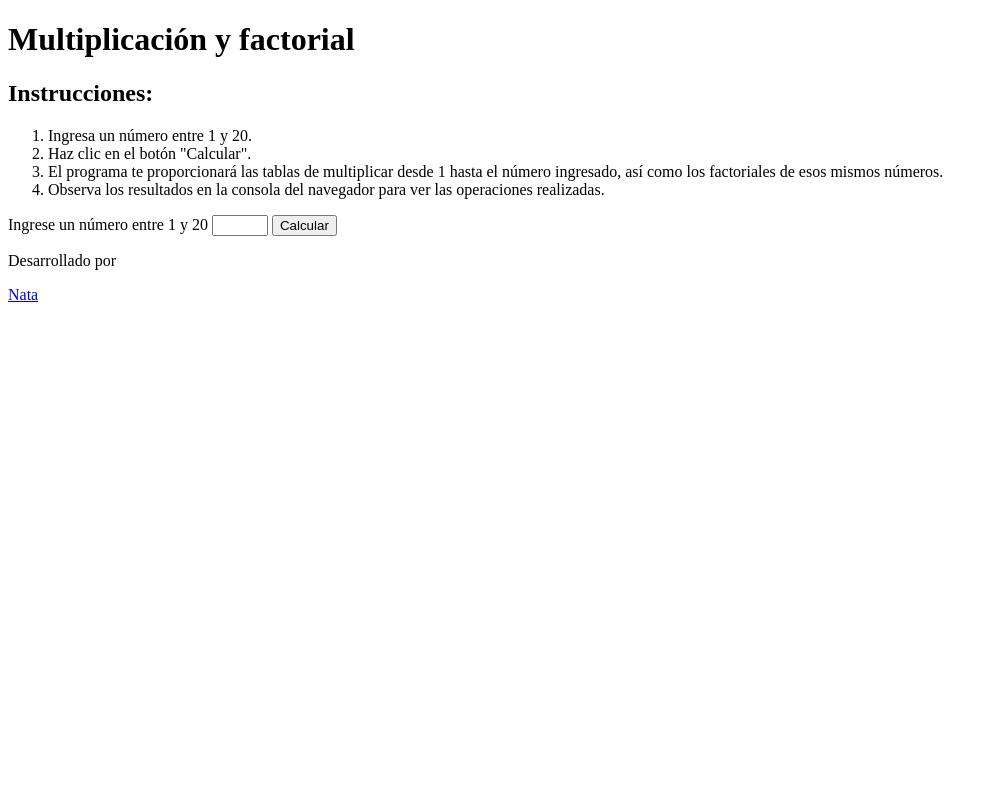
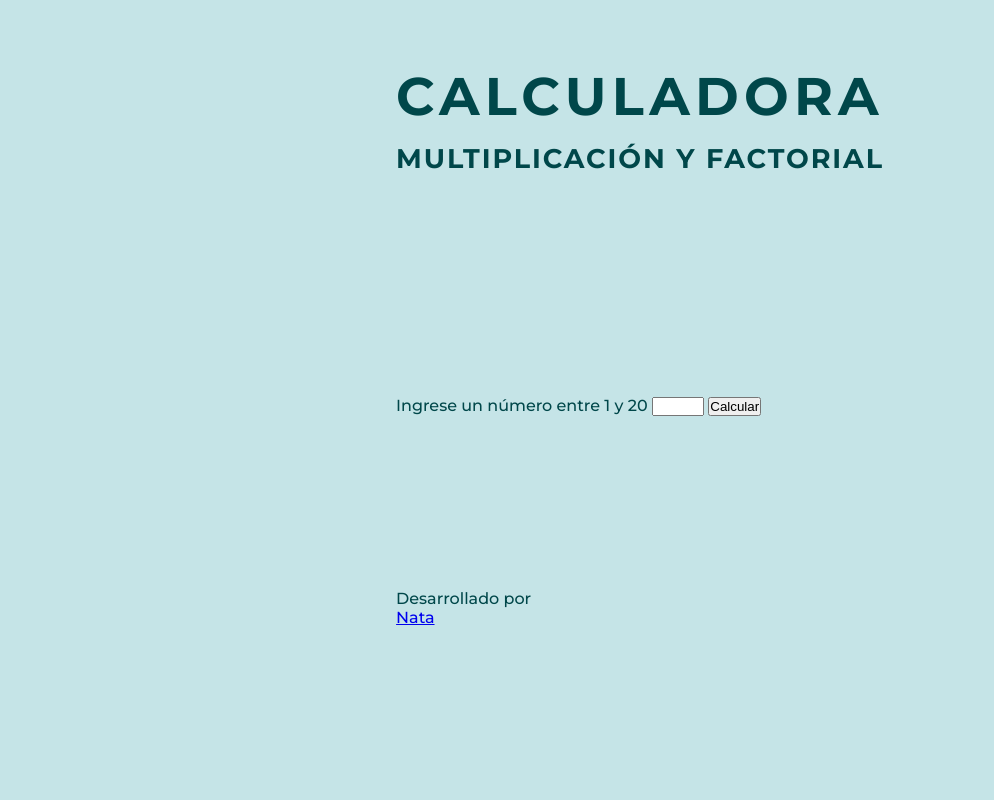
Before and after one commit to NataMellado/m3-desafio3, a plain HTML site: page index.html in a window 1280 px wide. Shown: the whole page, without its empty margins (0-994 px from the left). Drawn offline with Linux system fonts and the light colour scheme.

Commit message:
Update form in html, css and js.

```diff
--- a/assets/css/style.css
+++ b/assets/css/style.css
@@ -0,0 +1,73 @@
+:root {
+    /* colors */
+    --clr-primary: #C5E4E7;
+    --clr-secondary: #00474A;
+    --clr-tertiary: ##26C1AD;
+    --clr-nt-white: #FFFFFF;
+    --clr-nt-light: #F2F9FB;
+    /* fonts */
+    --ff-primary: 'Montserrat', sans-serif;
+    /* Font size */
+    --fs-h1: 3.31rem;
+    --fs-h2: 1.688rem;
+    /* font weight */
+    --fw-500: 500;
+    --fw-700: 700;
+    /* letter spacing */
+    --ls-h1: 0.084em;
+    --ls-h2: 0.07em;
+    /* border radius */
+    --br-1: 1.875rem;
+}
+
+/* Reset */
+* {
+    margin: 0;
+    padding: 0;
+    box-sizing: border-box;
+}
+
+body {
+    font-family: var(--ff-primary);
+    font-weight: var(--fw-500);
+    background-color: var(--clr-primary);
+    color: var(--clr-secondary);
+    display: grid;
+    justify-content: center;
+
+    min-height: 100dvh;
+}
+
+/* container */
+
+header,
+main,
+footer {
+    max-width: 1000px;
+}
+
+/* header */
+header h1 {
+    font-size: clamp(1rem, 8vw, var(--fs-h1));
+    font-weight: var(--fw-700);
+    text-align: center;
+    margin-top: clamp(2rem, 15vw, 4rem);
+    margin-bottom: 0.875rem;
+    letter-spacing: 5.25px;
+}
+
+header h2 {
+    font-size: clamp(1rem, 6vw, var(--fs-h2));
+    text-align: center;
+    letter-spacing: var(--ls-h2);
+    margin-bottom: 3rem;
+}
+
+
+
+
+
+.instructions ol {
+    list-style-position: inside;
+
+}
--- a/assets/js/script.js
+++ b/assets/js/script.js
@@ -39,10 +39,9 @@ const showTable = () => {
     // Una vez finalizado el ciclo agregar tabla al contenedor
     tableContainer.appendChild(table);
 
-    // Si el numero no es válido mostrar mensaje en consola y en el contenedor
+    // Si el numero no es válido mostrar mensaje en consola
   } else {
     console.log("Número fuera del rango (1-20)");
-    tableContainer.innerHTML = "<p>Número fuera del rango (1-20)</p>";
   }
 };
 
@@ -56,9 +55,12 @@ const validateNumber = (number) => {
 const calculateFactorial = (num) => {
   let factorial = 1;
   let factorialString = `${num}! = `;
-  for (let i = 1; i <= num; i++) {
+
+   for (let i = 1; i <= num; i++) {
     factorial *= i;
-    factorialString += i !== num ? `${i} * ` : `${i} = ${factorial}`;
+    factorialString += `${i}${i !== num ? ' * ' : ' = '}`;
   }
+
+  factorialString += factorial;
   return factorialString;
 };
--- a/index.html
+++ b/index.html
@@ -1,44 +1,39 @@
 <!DOCTYPE html>
 <html lang="es">
   <head>
-  <meta charset="UTF-8">
-  <meta name="viewport" content="width=device-width, initial-scale=1.0">
+    <meta charset="UTF-8" />
+    <meta name="viewport" content="width=device-width, initial-scale=1.0" />
     <title>Multiplicación</title>
-  <link rel="stylesheet" href="./assets/css/style.css">
+    <link rel="stylesheet" href="./assets/css/style.css" />
+    <link rel="preconnect" href="https://fonts.googleapis.com" />
+    <link rel="preconnect" href="https://fonts.gstatic.com" crossorigin />
+    <link
+      href="https://fonts.googleapis.com/css2?family=Montserrat:wght@500;700&display=swap"
+      rel="stylesheet"
+    />
   </head>
   <body>
     <header>
-    <h1>Multiplicación y factorial</h1>
+      <h1>CALCULADORA</h1>
+      <h2>MULTIPLICACIÓN Y FACTORIAL</h2>
     </header>
+
     <main>
-
-    <article>
-        <h2>Instrucciones:</h2>
-        <ol>
-            <li>Ingresa un número entre 1 y 20.</li>
-            <li>Haz clic en el botón "Calcular".</li>
-            <li>El programa te proporcionará las tablas de multiplicar desde 1 hasta el número ingresado, así como los factoriales de esos mismos números.</li>
-            <li>Observa los resultados en la consola del navegador para ver las operaciones realizadas.</li>
-        </ol>
+      <article class="calculator">
+        <form id="form" onsubmit="event.preventDefault(); showTable()">
+          <label for="numberInput">Ingrese un número entre 1 y 20</label>
+          <input type="number" id="numberInput" min="1" max="20" />
+          <button type="submit">Calcular</button>
+        </form>
+        <div id="tableContainer"></div>
       </article>
-
-    <form id="form">
-      <label for="numberInput">Ingrese un número entre 1 y 20</label>
-      <input type="number" id="numberInput" min="1" max="20">
-      <button type="button" onclick="showTable()">Calcular</button>
-    </form>
-
-    <div id="tableContainer"></div>
-
     </main>
-
 
     <footer>
       <p>Desarrollado por</p>
       <a href="https://github.com/NataMellado" target="_blank">Nata</a>
     </footer>
 
-
     <script src="./assets/js/script.js"></script>
   </body>
 </html>
```
Lines whose indentation alone changed are shown as unchanged.
